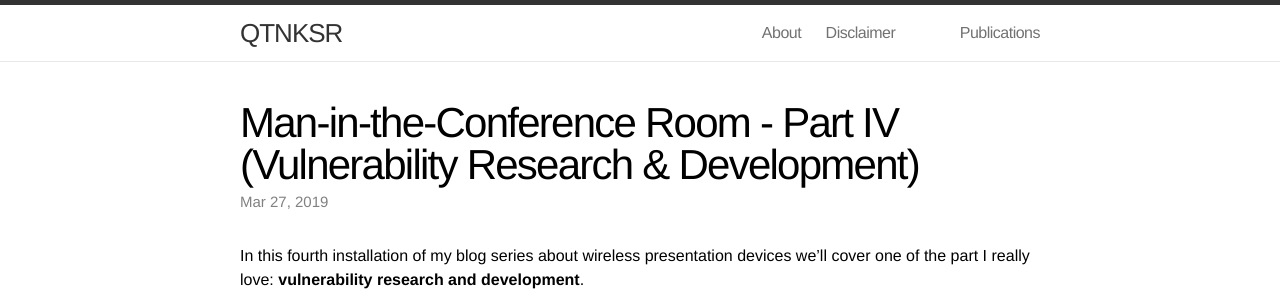
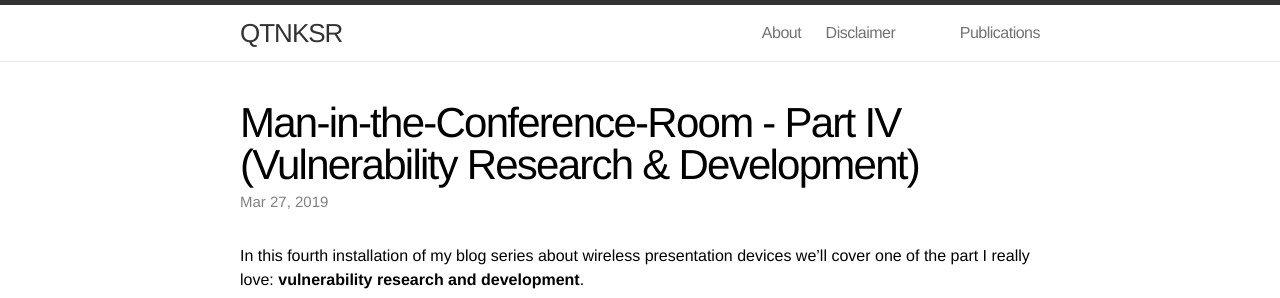
Before and after one commit to qkaiser/qkaiser.github.io, a Jekyll site: the page built from _posts/2018-08-21-awind-device-vrd.markdown, in a window 1280 px wide and 900 px high. Shown: the top 298 px of the window. Built offline with Jekyll 4.4.1, drawn with Linux system fonts in a browser that asks for light colours; comment, search, counter and statistics services are not loaded.

```diff
--- a/_posts/2018-08-21-awind-device-vrd.markdown
+++ b/_posts/2018-08-21-awind-device-vrd.markdown
@@ -1,6 +1,6 @@
 ---
 layout: post
-title:  "Man-in-the-Conference Room - Part IV (Vulnerability Research & Development)"
+title:  "Man-in-the-Conference-Room - Part IV (Vulnerability Research & Development)"
 date:   2019-03-27 10:00:00
 comments: true
 categories: pentesting
```
